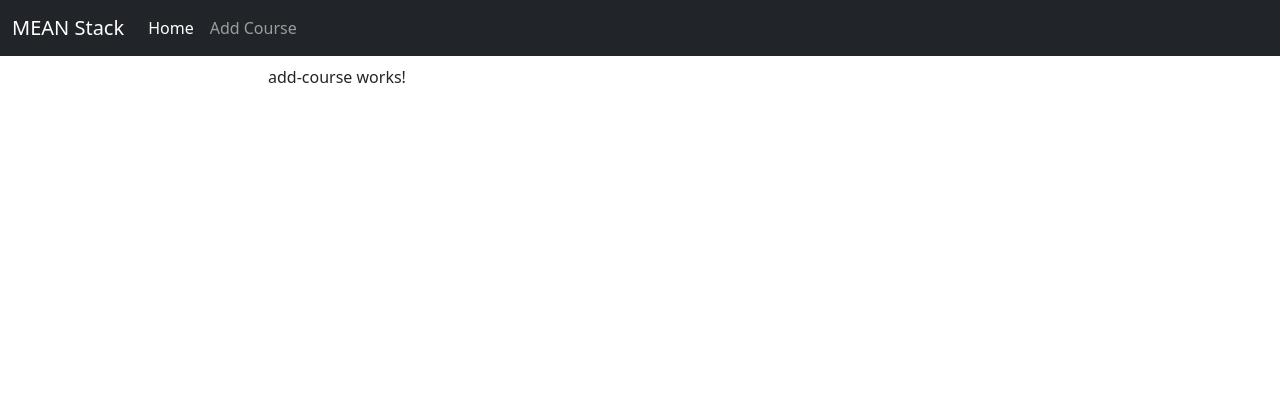
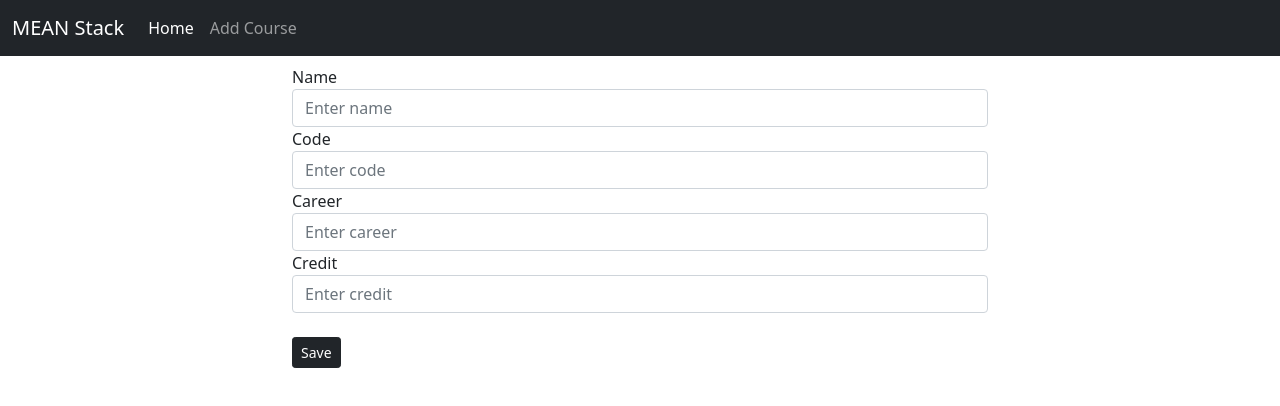
Before and after one commit to fborge/isw_711, an Angular app in the folder workshop-3/course-api-rest/client/: page /add-course in a window 1280 px wide. Shown: the top 406 px of the page. Built offline with nearby package versions, Linux system fonts and the light colour scheme.

Commit message:
Adding feature for add new courses.

```diff
--- a/workshop-3/course-api-rest/client/src/app/app.module.ts
+++ b/workshop-3/course-api-rest/client/src/app/app.module.ts
@@ -9,6 +9,8 @@ import { CourseComponent } from './course/course/course.component';
 import { AddCourseComponent } from './course/add-course/add-course.component';
 
 import {HttpClientModule} from '@angular/common/http';
+
+import {FormsModule, ReactiveFormsModule} from '@angular/forms';
 
 const appRoutes:Routes =[
   {
@@ -30,6 +32,8 @@ const appRoutes:Routes =[
   imports: [
     BrowserModule,
     HttpClientModule,
+    FormsModule,
+    ReactiveFormsModule,
     RouterModule.forRoot(appRoutes)
   ],
   providers: [],
--- a/workshop-3/course-api-rest/client/src/app/course/add-course/add-course.component.html
+++ b/workshop-3/course-api-rest/client/src/app/course/add-course/add-course.component.html
@@ -1 +1,43 @@
-<p>add-course works!</p>
+<div class="container">
+    <form (ngSubmit)="insertData()" [formGroup]="form">
+        <div class="form-group">
+            <label for="name">Name</label>
+            <input type="text" formControlName="name" [ngClass]="{'is-invalid':submitted && f.name.errors}" class="form-control" placeholder="Enter name">
+
+            <div *ngIf="submitted && f.name.errors" class="invalid-feedback">
+                <div *ngIf="f.name.errors.required">Name is required</div>
+            </div>
+        </div>
+
+        <div class="form-group">
+            <label for="code">Code</label>
+            <input type="text" formControlName="code" [ngClass]="{'is-invalid':submitted && f.code.errors}" class="form-control" placeholder="Enter code">
+
+            <div *ngIf="submitted && f.code.errors" class="invalid-feedback">
+                <div *ngIf="f.code.errors.required">Code is required</div>
+            </div>
+        </div>
+
+        <div class="form-group">
+            <label for="career">Career</label>
+            <input type="text" formControlName="career" [ngClass]="{'is-invalid':submitted && f.career.errors}" class="form-control" placeholder="Enter career">
+
+            <div *ngIf="submitted && f.career.errors" class="invalid-feedback">
+                <div *ngIf="f.career.errors.required">Career is required</div>
+            </div>
+        </div>
+
+        <div class="form-group">
+            <label for="credit">Credit</label>
+            <input type="text" formControlName="credit" [ngClass]="{'is-invalid':submitted && f.credit.errors}" class="form-control" placeholder="Enter credit">
+
+            <div *ngIf="submitted && f.credit.errors" class="invalid-feedback">
+                <div *ngIf="f.credit.errors.required">Credit is required</div>
+            </div>
+        </div>
+
+        <div class="form-group">
+            <button class="btn btn-dark btn-sm mt-4">Save</button>
+        </div>
+    </form>
+</div>
--- a/workshop-3/course-api-rest/client/src/app/course/add-course/add-course.component.ts
+++ b/workshop-3/course-api-rest/client/src/app/course/add-course/add-course.component.ts
@@ -1,4 +1,6 @@
 import { Component, OnInit } from '@angular/core';
+import { CourseService } from 'src/app/service/course.service';
+import { FormBuilder, FormGroup, Validators } from '@angular/forms';
 
 @Component({
   selector: 'app-add-course',
@@ -6,10 +8,36 @@ import { Component, OnInit } from '@angular/core';
   styleUrls: ['./add-course.component.css']
 })
 export class AddCourseComponent implements OnInit {
+  form!: FormGroup;
+  submitted=false;
+  data:any;
+  constructor(private courseService:CourseService, private formBuilder:FormBuilder) { }
 
-  constructor() { }
+  createForm(){
+    this.form= this.formBuilder.group({
+      name: ['', Validators.required],
+      code: ['', Validators.required],
+      career: ['', Validators.required],
+      credit: ['', Validators.required]
+    })
+  }
 
   ngOnInit(): void {
+    this.createForm();
   }
 
+  get f(){
+    return this.form.controls;
+  }
+  insertData(){
+    this.submitted=true;
+
+    if(this.form.invalid){
+      return;
+    }
+
+    this.courseService.insertData(this.form.value).subscribe(res =>{
+      this.data = res;
+    })
+  }
 }
--- a/workshop-3/course-api-rest/client/src/app/service/course.service.ts
+++ b/workshop-3/course-api-rest/client/src/app/service/course.service.ts
@@ -10,4 +10,9 @@ export class CourseService {
   getData(){
     return this.httpClient.get('http://localhost:3000/api/courses');
   }
+
+  insertData(data: any){
+    return this.httpClient.post('http://localhost:3000/api/courses', data);
+  }
+
 }
```
Also changed, not shown: workshop-3/course-api-rest/client/src/app/model/course.model.ts (added, +7 -0 lines), 1 other file (tests, documents, lock files or other folders).
